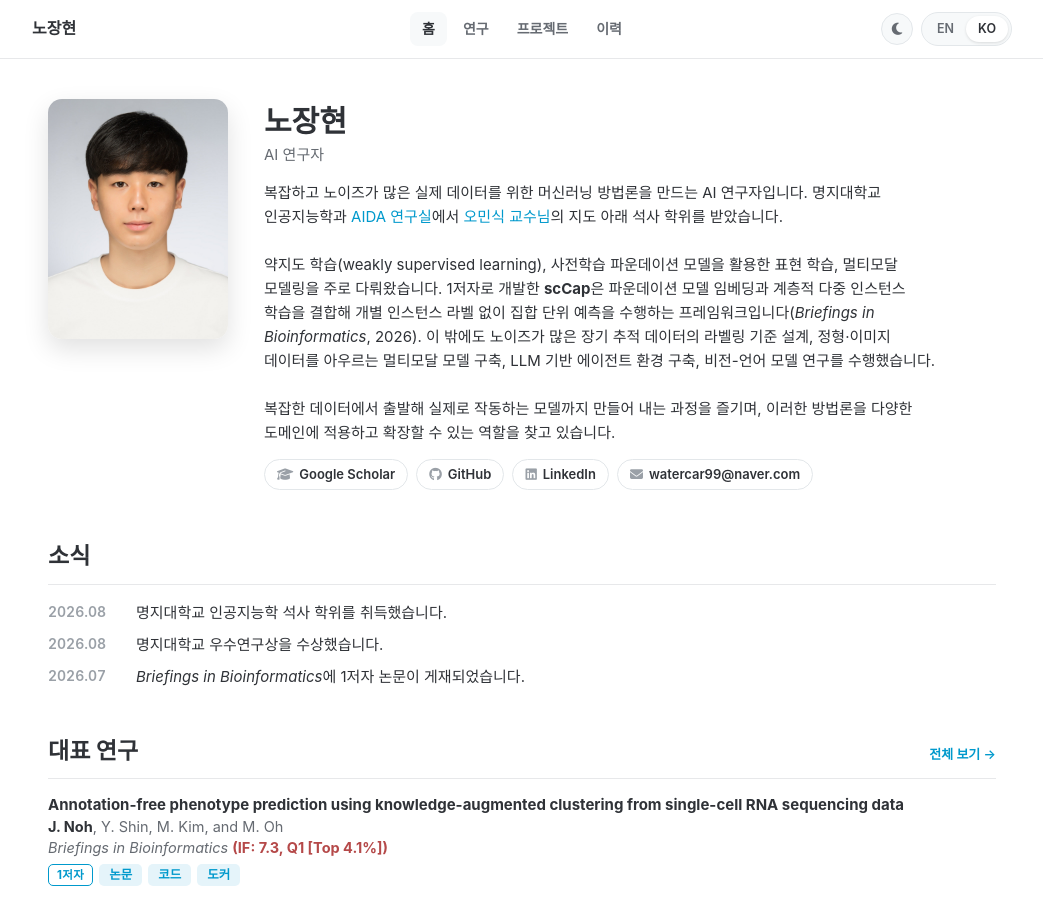
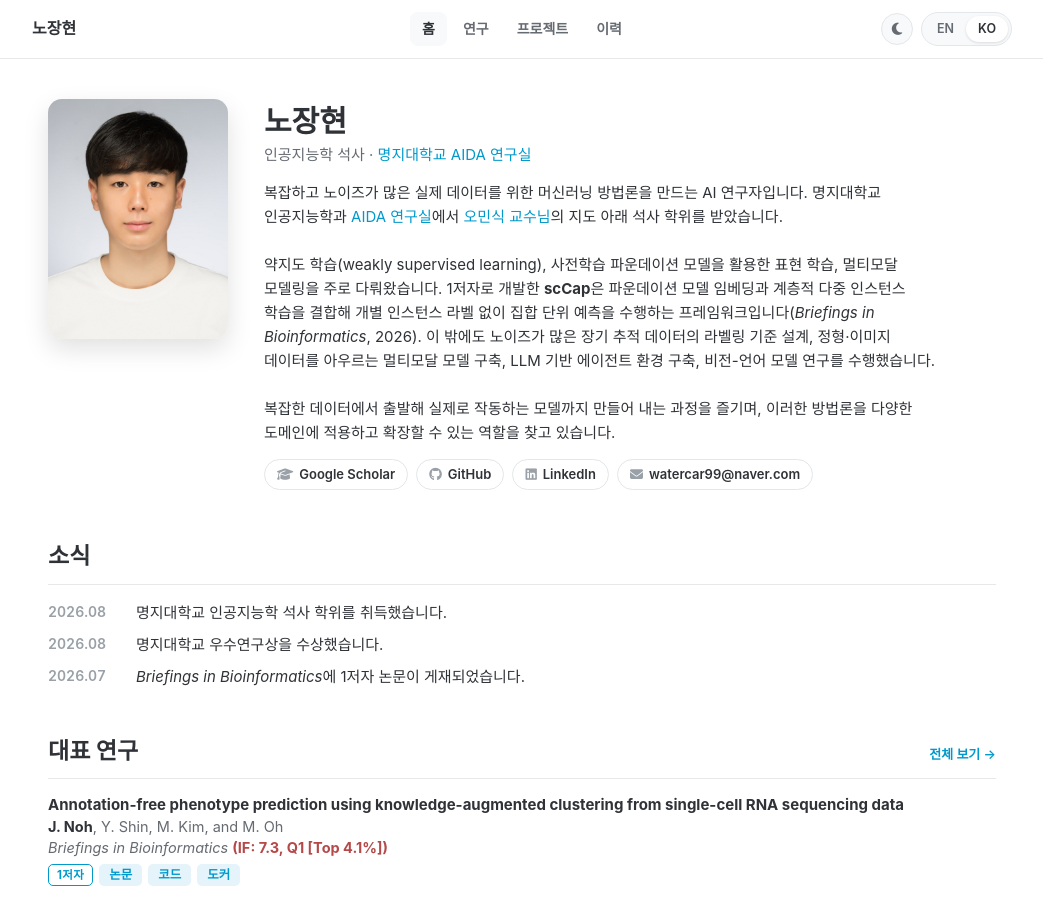
Before and after one commit to janghyunnoh/janghyunnoh.github.io, a Jekyll site: the page built from ko/index.md, in a window 1280 px wide and 900 px high. Shown: the whole window, without its empty margins (118-1161 px from the left). Built offline with Jekyll 4.4.1, drawn with Linux system fonts in a browser that asks for light colours.

Commit message:
Restore title (M.S. in AI) and AIDA Lab affiliation
Co-Authored-By: Claude Opus 5.5 <noreply@anthropic.com>
Claude-Session: https://claude.ai/code/session_01KSQJoZP1auZdYkoBxWPSet

```diff
--- a/_data/profile.yml
+++ b/_data/profile.yml
@@ -3,14 +3,14 @@
 
 name: "Janghyun Noh"
 name_ko: "노장현"
-title: "AI Researcher"
-title_ko: "AI 연구자"
+title: "M.S. in Artificial Intelligence"
+title_ko: "인공지능학 석사"
 location: "Seoul, Korea"
 location_ko: "대한민국 서울"
 # Current affiliation (company / lab). Leave empty to hide.
-affiliation: ""
-affiliation_ko: ""
-affiliation_url: ""
+affiliation: "AIDA Lab, Myongji University"
+affiliation_ko: "명지대학교 AIDA 연구실"
+affiliation_url: "https://ailab-mju.github.io/"
 photo: "/assets/img/profile.jpg"
 
 email: "watercar99@naver.com"
--- a/_layouts/profile.html
+++ b/_layouts/profile.html
@@ -17,7 +17,7 @@
     <link rel="alternate" hreflang="ko" href="{{ site.url }}{{ ko_url }}">
     <link rel="alternate" hreflang="x-default" href="{{ site.url }}{{ en_url }}">
     <meta property="og:title" content="{{ p.name }}">
-    <meta property="og:description" content="{{ p.title }}">
+    <meta property="og:description" content="{{ p.title }} · {{ p.affiliation }}">
     <meta property="og:image" content="{{ site.url }}{{ p.photo }}">
     <meta property="og:url" content="{{ site.url }}{{ page.url }}">
     <link rel="preconnect" href="https://fonts.googleapis.com">
```
